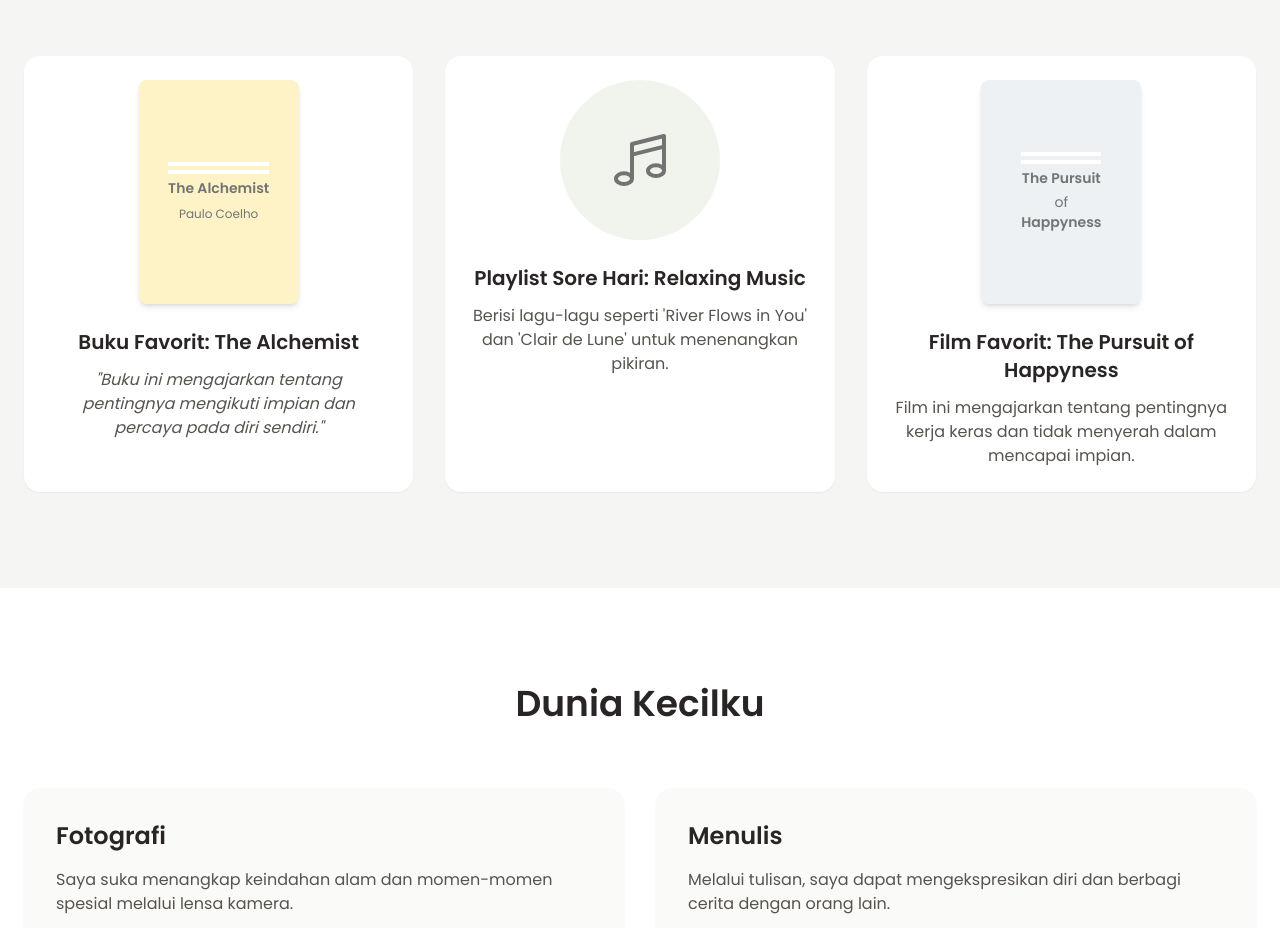
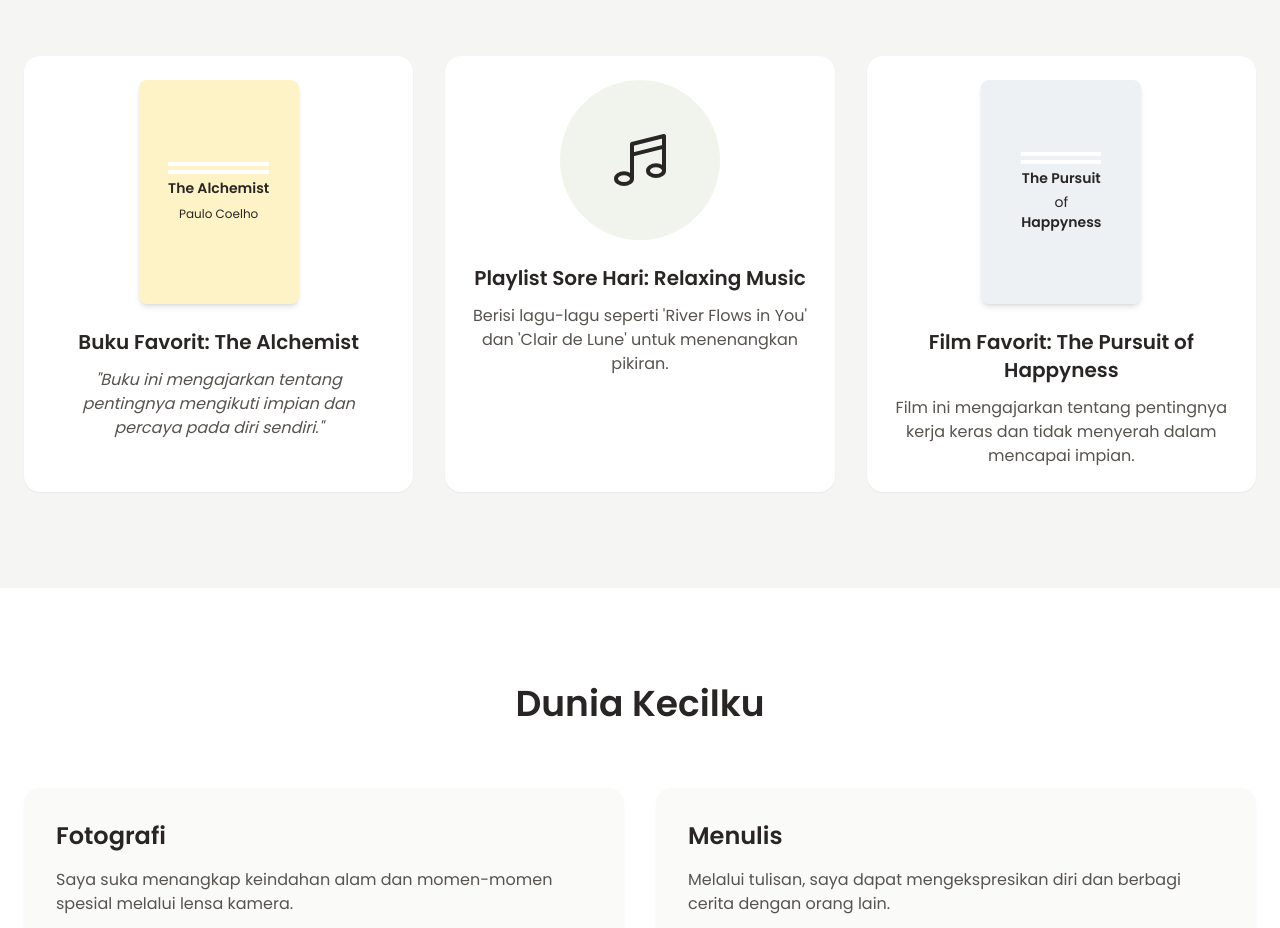
Before and after one commit to jrii03/cantika, a website: page index.html in a window 1280 px wide. Shown: the part 1280-2208 px from the top of the page. Drawn offline with nearby package versions, Linux system fonts and the light colour scheme; files that its build step writes are made by us from their sources.

Commit message:
final setup

```diff
--- a/index.html
+++ b/index.html
@@ -9,7 +9,7 @@
     <link href="https://fonts.googleapis.com/css2?family=Karla:ital,wght@0,400;0,600;1,400&family=Poppins:wght@400;500;600&display=swap" rel="stylesheet">
 
     <!-- Menghubungkan Tailwind CSS dari file lokal -->
-    <link href="output.css" rel="stylesheet">
+    <link href="dist/output.css" rel="stylesheet">
 
 
 </head>
@@ -161,8 +161,8 @@
                     <div class="text-center p-4">
                         <div class="bg-white w-full h-1 mb-1"></div>
                         <div class="bg-white w-full h-1 mb-1"></div>
-                        <div class="text-neutral-500 font-bold text-sm">The Alchemist</div>
-                        <div class="text-neutral-500 text-xs mt-2">Paulo Coelho</div>
+                        <div class="text-amber-800 font-bold text-sm">The Alchemist</div>
+                        <div class="text-amber-700 text-xs mt-2">Paulo Coelho</div>
                     </div>
                 </div>
                 <h3 class="text-xl font-semibold text-stone-800 mb-3">Buku Favorit: The Alchemist</h3>
@@ -175,7 +175,7 @@
             <div class="bg-white p-6 rounded-2xl shadow-sm flex flex-col items-center text-center">
                 <!-- Ikon Musik -->
                 <div class="w-40 h-40 bg-sage-green bg-opacity-20 rounded-full flex items-center justify-center mb-6">
-                    <svg xmlns="http://www.w3.org/2000/svg" class="h-16 w-16 text-neutral-500" fill="none" viewBox="0 0 24 24" stroke="currentColor">
+                    <svg xmlns="http://www.w3.org/2000/svg" class="h-16 w-16 text-sage-green" fill="none" viewBox="0 0 24 24" stroke="currentColor">
                         <path stroke-linecap="round" stroke-linejoin="round" stroke-width="1.5" d="M9 19V6l12-3v13M9 19c0 1.105-1.343 2-3 2s-3-.895-3-2 1.343-2 3-2 3 .895 3 2zm12-3c0 1.105-1.343 2-3 2s-3-.895-3-2 1.343-2 3-2 3 .895 3 2zM9 10l12-3" />
                     </svg>
                 </div>
@@ -192,9 +192,9 @@
                     <div class="text-center p-4">
                         <div class="bg-white w-full h-1 mb-1"></div>
                         <div class="bg-white w-full h-1 mb-1"></div>
-                        <div class="text-neutral-500 font-bold text-sm">The Pursuit</div>
-                        <div class="text-neutral-500 text-sm mt-1">of</div>
-                        <div class="text-neutral-500 font-bold text-sm">Happyness</div>
+                        <div class="text-dusty-blue font-bold text-sm">The Pursuit</div>
+                        <div class="text-dusty-blue text-sm mt-1">of</div>
+                        <div class="text-dusty-blue font-bold text-sm">Happyness</div>
                     </div>
                 </div>
                 <h3 class="text-xl font-semibold text-stone-800 mb-3">Film Favorit: The Pursuit of Happyness</h3>
--- a/package.json
+++ b/package.json
@@ -2,7 +2,8 @@
   "name": "cantika-website",
   "version": "1.0.0",
  "scripts": {
-  "build:css": "tailwindcss -i src/input.css -o dist/output.css",
+  "build:css": "tailwindcss -i src/input.css -o dist/output.css --minify",
+  "build:css-dev": "tailwindcss -i src/input.css -o dist/output.css",
   "copy:html": "copyfiles *.html dist",
   "copy:assets": "copyfiles assets/**/* dist",
   "build": "npm-run-all build:css copy:html copy:assets",
--- a/tailwind.config.js
+++ b/tailwind.config.js
@@ -1,8 +1,9 @@
 /** @type {import('tailwindcss').Config} */
 module.exports = {
   content: [
-    "./*.html",
-    "./src/**/*.{js,ts,jsx,tsx,html}",
+    './*.{html,js}', // Ini akan memindai index.html
+    './src/**/*.{html,js}', // Ini akan memindai semua file di dalam folder src
+    './assets/**/*.{html,js}' // Ini akan memindai folder assets jika ada
   ],
   theme: {
     extend: {
```
